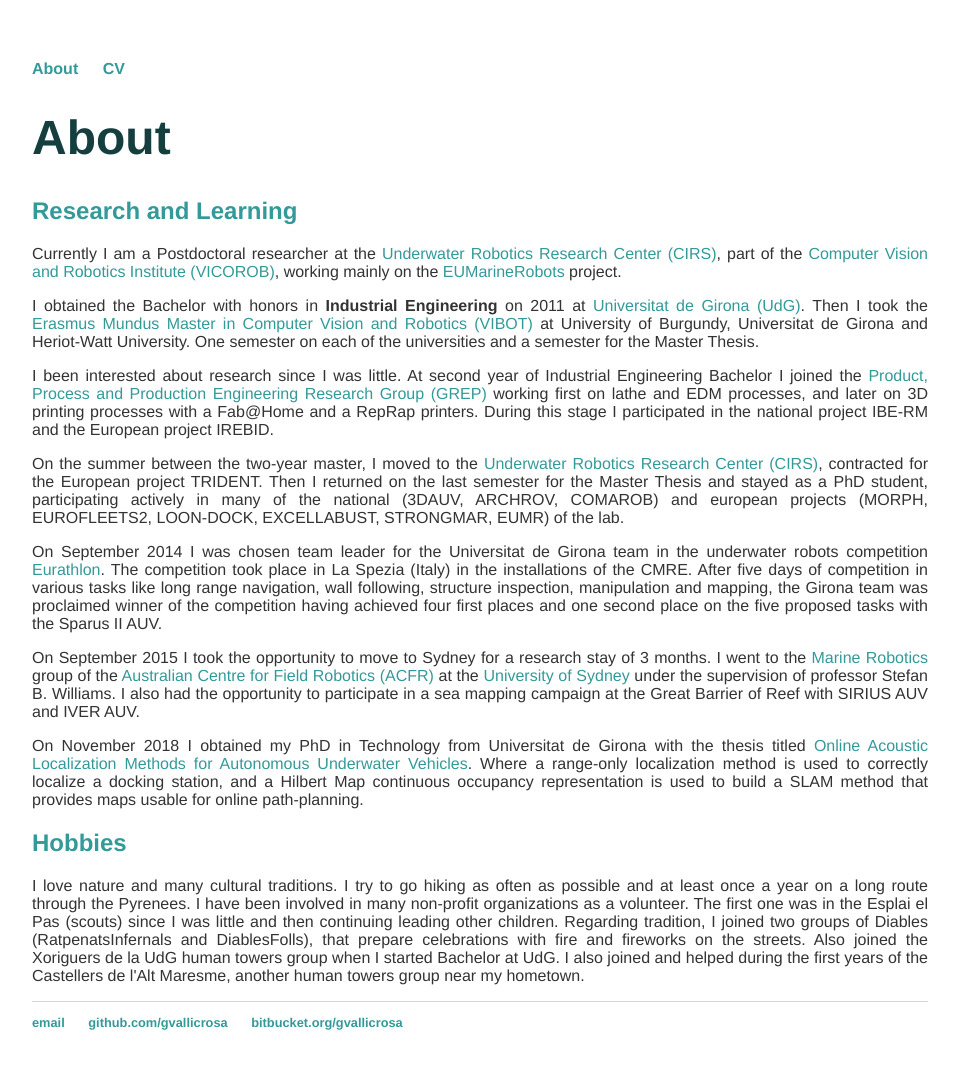
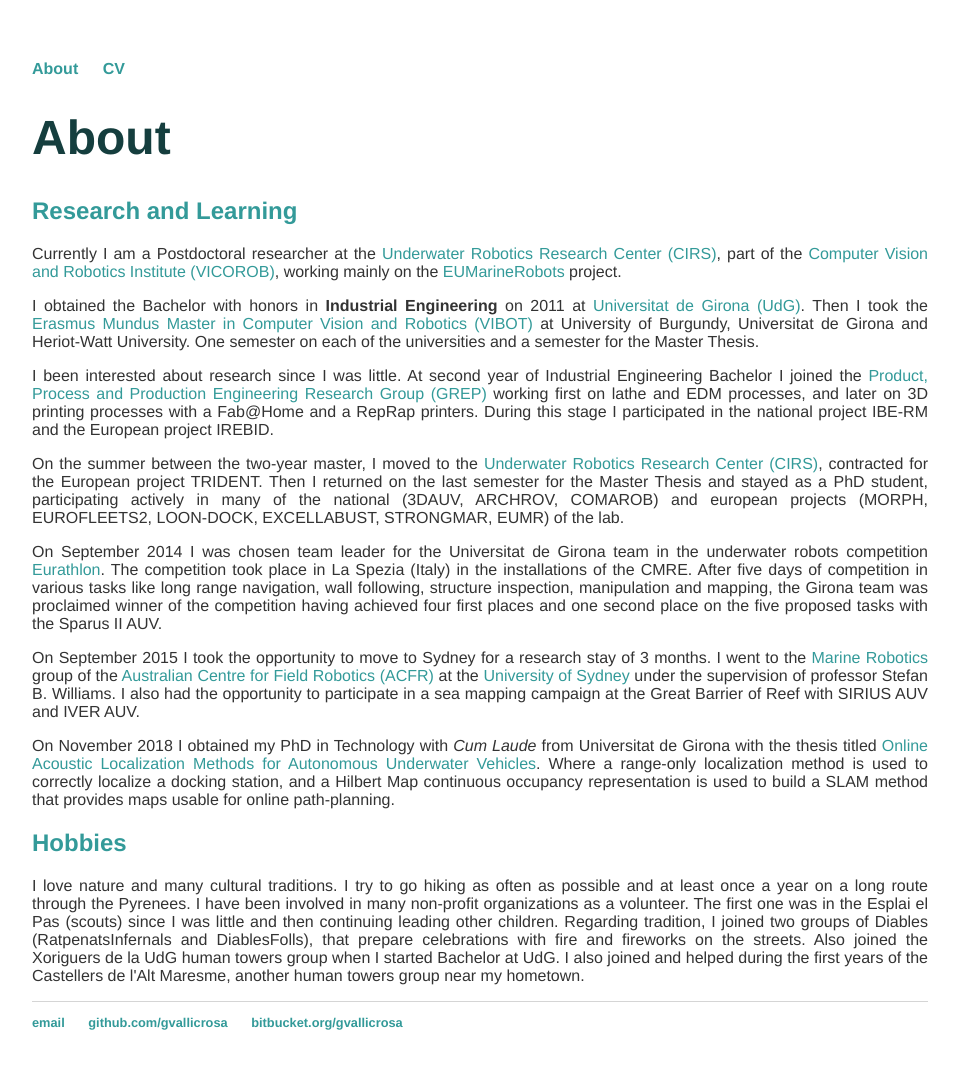
Before and after one commit to gvallicrosa/gvallicrosa.github.io, a Jekyll site: the page built from index.html, in a window 1280 px wide. Shown: the whole page, without its empty margins (160-1119 px from the left). Built offline with Jekyll 4.4.1, drawn with Linux system fonts in a browser that asks for light colours.

Commit message:
add cum laude

```diff
--- a/index.html
+++ b/index.html
@@ -53,7 +53,7 @@ title: About Me
   </p>
 
   <p>
-    On November 2018 I obtained my PhD in Technology from Universitat de Girona with the thesis titled
+    On November 2018 I obtained my PhD in Technology with <i>Cum Laude</i> from Universitat de Girona with the thesis titled
     <a href="http://hdl.handle.net/10803/664427">Online Acoustic Localization Methods for Autonomous Underwater Vehicles</a>.
     Where a range-only localization method is used to correctly localize a docking station,
     and a Hilbert Map continuous occupancy representation is used to build a SLAM method that provides maps
```
